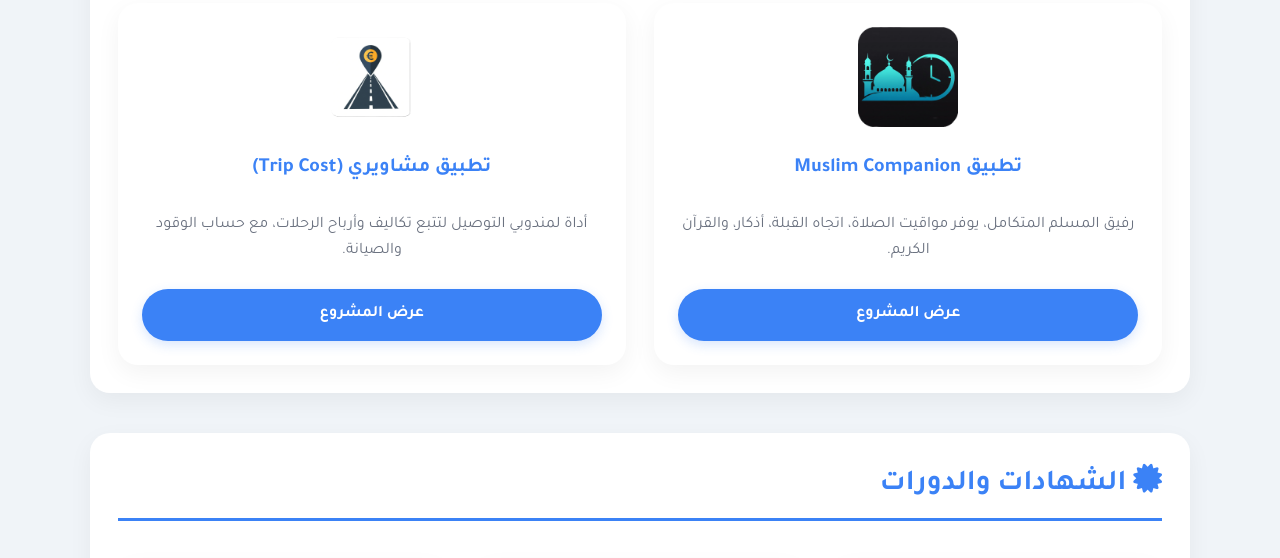
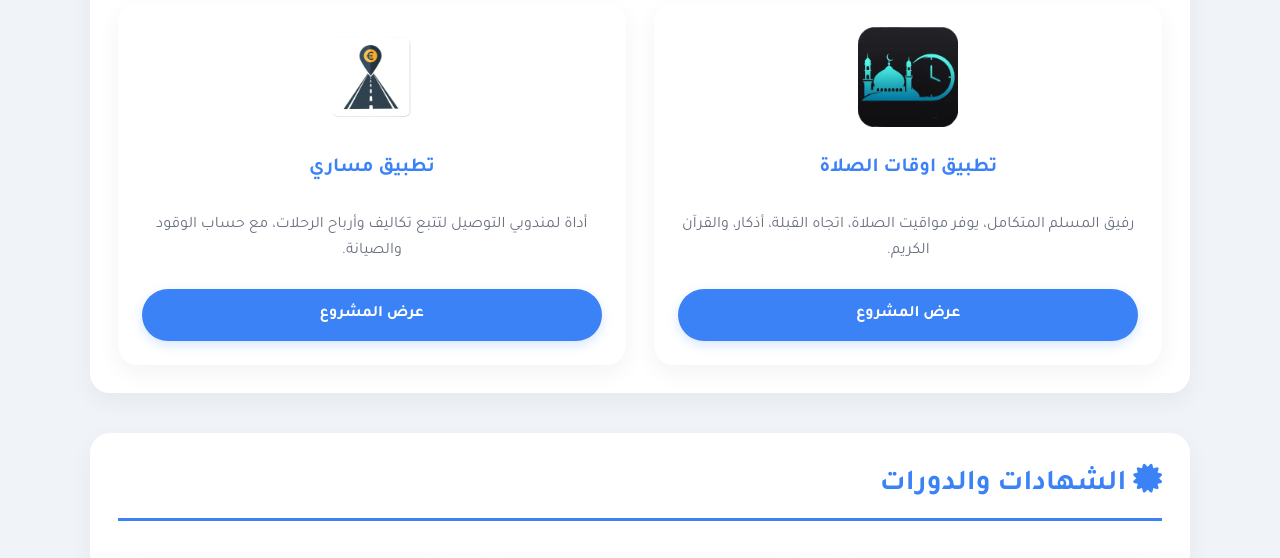
Before and after one commit to Abdulaziz810/my-cv-website, a plain HTML site: page index.html in a window 1280 px wide. Shown: the part 2843-3401 px from the top of the page. Drawn offline with Linux system fonts and the light colour scheme.

Commit message:
Update index.html

```diff
--- a/index.html
+++ b/index.html
@@ -626,7 +626,7 @@
                 </article>
                 <article class="project-card" role="listitem">
                     <div class="project-logo-container">
-                        <img src="assets/logo.webp" alt="شعار تطبيق مشاويري" class="project-logo">
+                        <img src="assets/logo.webp" alt="شعار تطبيق مساري" class="project-logo">
                     </div>
                     <div class="project-title" data-i18n="project2Title"></div>
                     <p class="project-description" data-i18n="project2Desc"></p>
@@ -738,9 +738,9 @@
                 skillSupport: "الدعم الفني",
                 skillRemote: "سطح المكتب البعيد",
                 navProjects: "المشاريع",
-                project1Title: "تطبيق Muslim Companion",
+                project1Title: "تطبيق اوقات الصلاة",
                 project1Desc: "رفيق المسلم المتكامل، يوفر مواقيت الصلاة، اتجاه القبلة، أذكار، والقرآن الكريم.",
-                project2Title: "تطبيق مشاويري (Trip Cost)",
+                project2Title: "تطبيق مساري ",
                 project2Desc: "أداة لمندوبي التوصيل لتتبع تكاليف وأرباح الرحلات، مع حساب الوقود والصيانة.",
                 viewProjectBtn: "عرض المشروع",
                 certificatesTitle: "الشهادات والدورات",
```
